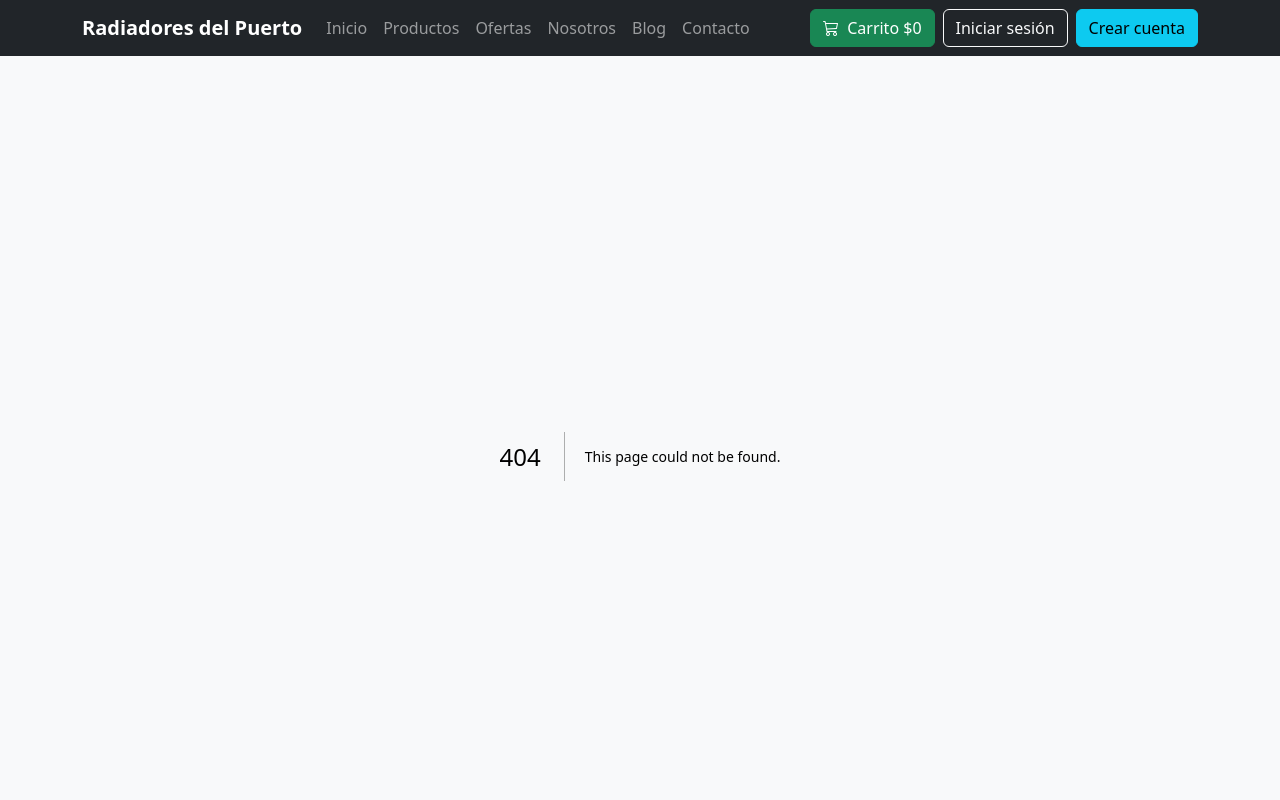
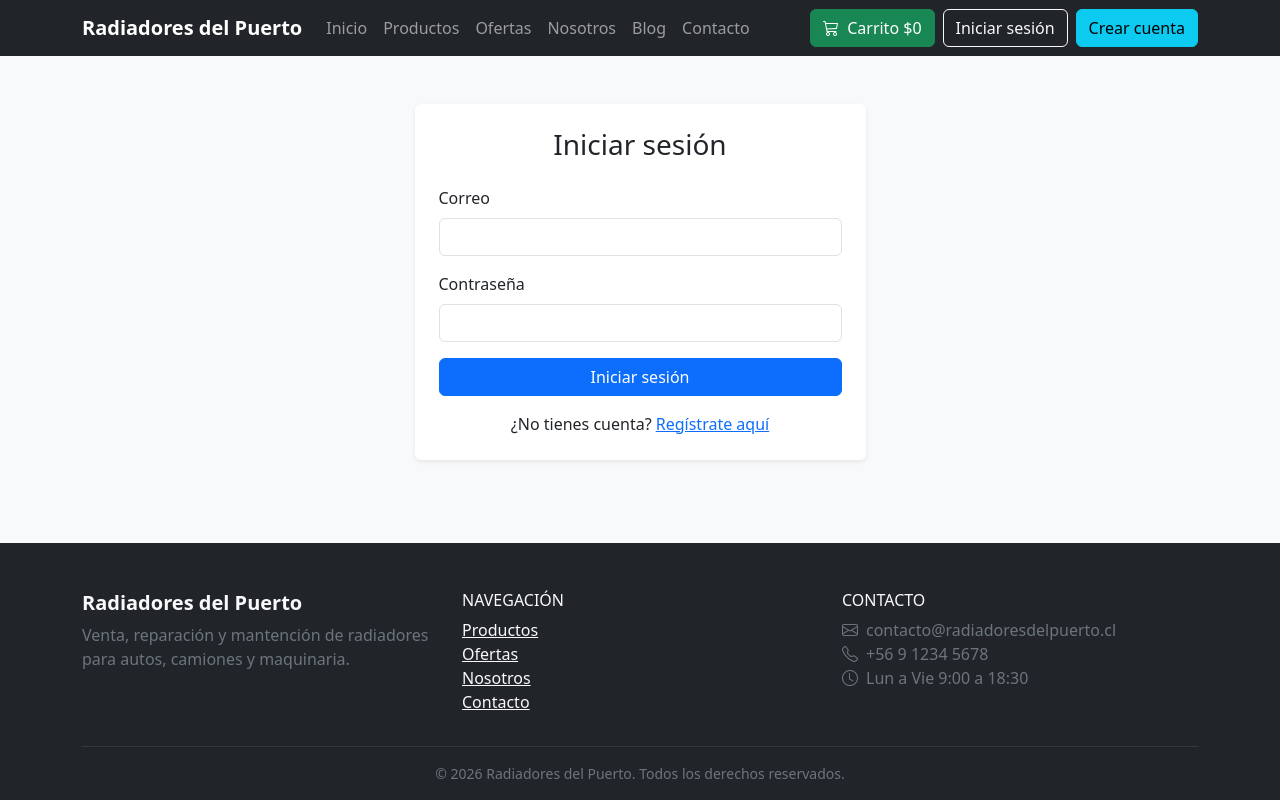
Before and after one commit to beaedov/FullStackEntrega2, a Next.js app: page /login in a window 1280 px wide. Before the commit this address had no page. Shown: the top 800 px of the page. Built offline with nearby package versions, Linux system fonts and the light colour scheme.

Commit message:
Página de inicio de sesión con validación

```diff
--- /dev/null
+++ b/app/login/page.tsx
@@ -0,0 +1,88 @@
+"use client";
+
+import Link from "next/link";
+import { useRouter } from "next/navigation";
+import { useState } from "react";
+import { obtenerTodos } from "@/data/datos";
+
+type Usuario = { id: string; nombre: string; correo: string; clave: string; rol: string };
+
+export default function Login() {
+  const router = useRouter();
+
+  // Estado: lo que el usuario escribe y el mensaje de error
+  const [correo, setCorreo] = useState("");
+  const [clave, setClave] = useState("");
+  const [error, setError] = useState("");
+
+  function iniciarSesion(e: React.FormEvent<HTMLFormElement>) {
+    e.preventDefault(); // evita que la página se recargue
+
+    // Validación de campos vacíos
+    if (!correo || !clave) {
+      setError("Debes ingresar tu correo y contraseña.");
+      return;
+    }
+
+    // Buscamos el usuario en la "base de datos"
+    const usuarios: Usuario[] = obtenerTodos("usuarios");
+    const usuario = usuarios.find((u) => u.correo === correo && u.clave === clave);
+
+    if (!usuario) {
+      setError("Correo o contraseña incorrectos.");
+      return;
+    }
+
+    // Guardamos quién inició sesión (sin la contraseña)
+    localStorage.setItem(
+      "radiadores_sesion",
+      JSON.stringify({ id: usuario.id, nombre: usuario.nombre, rol: usuario.rol })
+    );
+    router.push("/");
+  }
+
+  return (
+    <div className="container py-5">
+      <div className="row justify-content-center">
+        <div className="col-12 col-md-6 col-lg-5">
+          <div className="card border-0 shadow-sm p-4">
+            <h1 className="h3 text-center mb-4">Iniciar sesión</h1>
+
+            {/* Solo se muestra si hay un error */}
+            {error && <div className="alert alert-danger">{error}</div>}
+
+            <form onSubmit={iniciarSesion}>
+              <div className="mb-3">
+                <label htmlFor="correo" className="form-label">Correo</label>
+                <input
+                  type="email"
+                  id="correo"
+                  className="form-control"
+                  value={correo}
+                  onChange={(e) => setCorreo(e.target.value)}
+                />
+              </div>
+
+              <div className="mb-3">
+                <label htmlFor="clave" className="form-label">Contraseña</label>
+                <input
+                  type="password"
+                  id="clave"
+                  className="form-control"
+                  value={clave}
+                  onChange={(e) => setClave(e.target.value)}
+                />
+              </div>
+
+              <button type="submit" className="btn btn-primary w-100">Iniciar sesión</button>
+            </form>
+
+            <p className="text-center mt-3 mb-0">
+              ¿No tienes cuenta? <Link href="/registro">Regístrate aquí</Link>
+            </p>
+          </div>
+        </div>
+      </div>
+    </div>
+  );
+}
```
